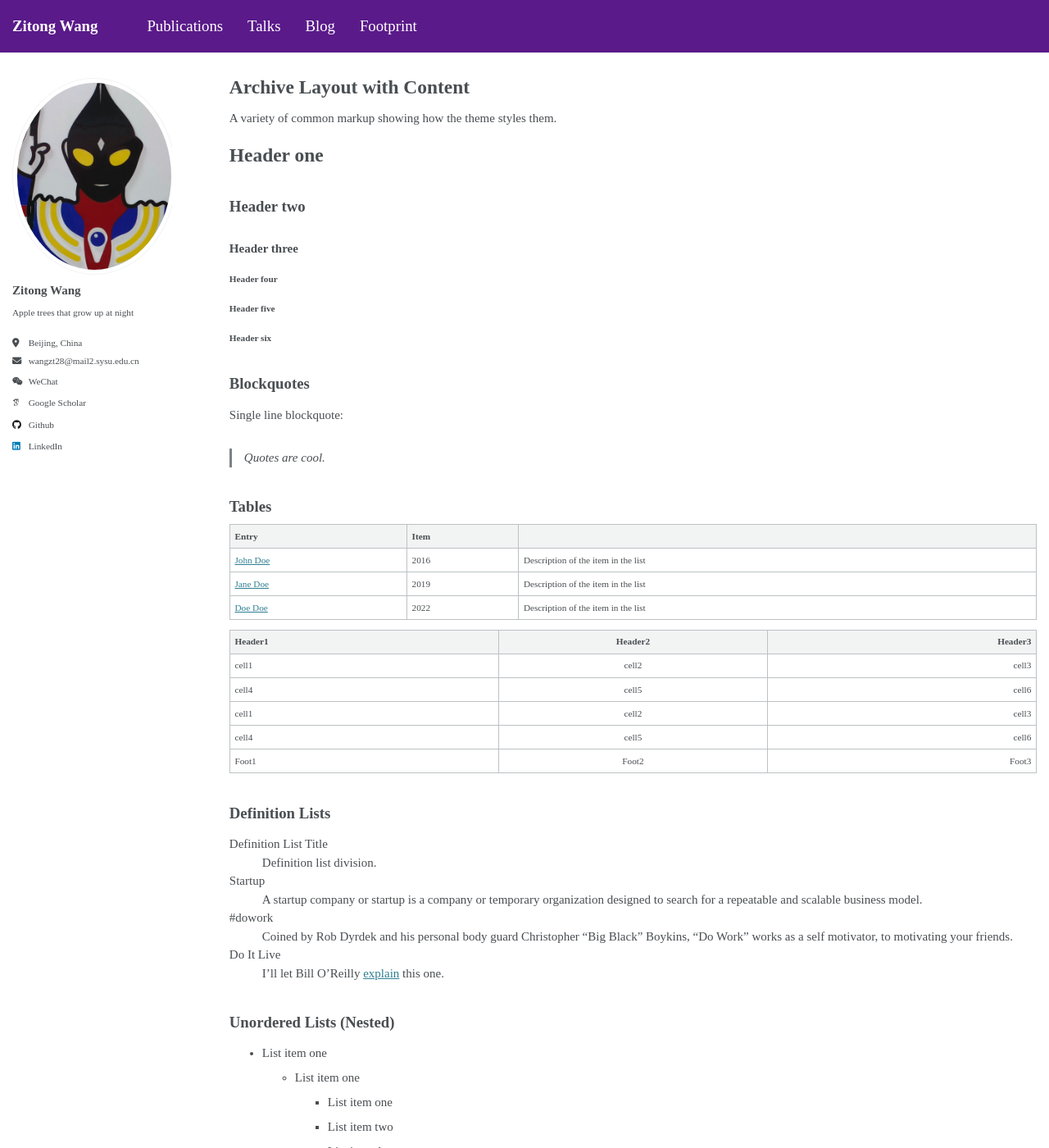
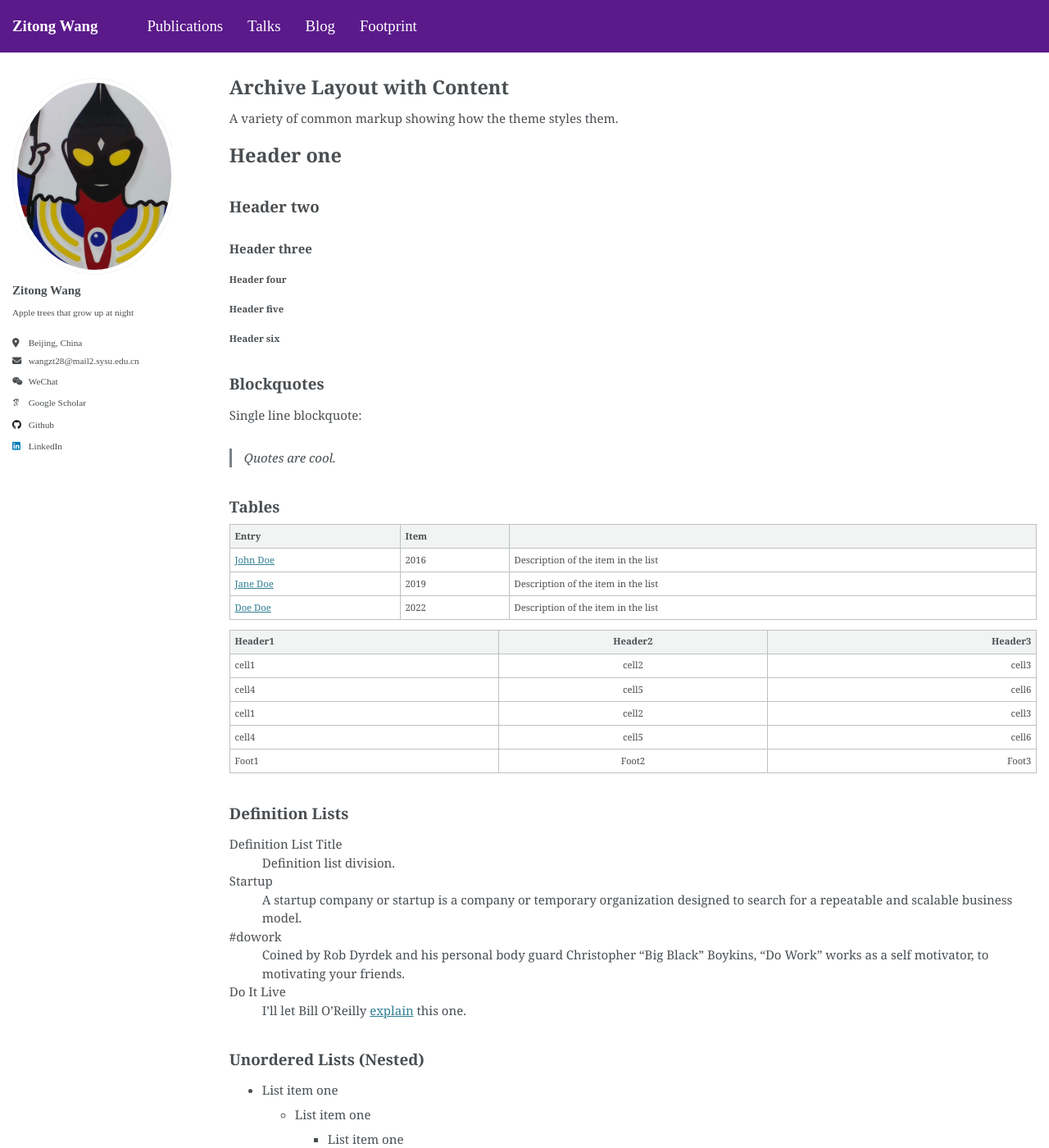
Before and after one commit to ZitongWang018/ZitongWang018.github.io, a Jekyll site: the page built from _pages/archive-layout-with-content.md, in a window 1280 px wide and 1400 px high. Shown: the whole window at 82% size. Built offline with Jekyll 4.4.1, drawn with Linux system fonts in a browser that asks for light colours; some web fonts are replaced.

Commit message:
new update

```diff
--- a/_sass/_variables.scss
+++ b/_sass/_variables.scss
@@ -45,9 +45,9 @@ $bodoni                     : "Bodoni MT", serif;
 $calisto                    : "Calisto MT", serif;
 $garamond                   : Garamond, serif;
 
-$global-font-family         : "Times New Roman", Times, serif;
-$header-font-family         : "Times New Roman", Times, serif;
-$caption-font-family        : "Times New Roman", Times, serif;
+$global-font-family         : $georgia;
+$header-font-family         : $georgia;
+$caption-font-family        : $georgia;
 
 /* type scale */
 $type-size-1                : 2.441em;  // ~39.056px
```
